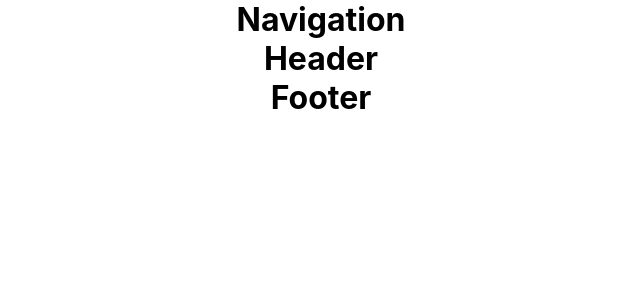
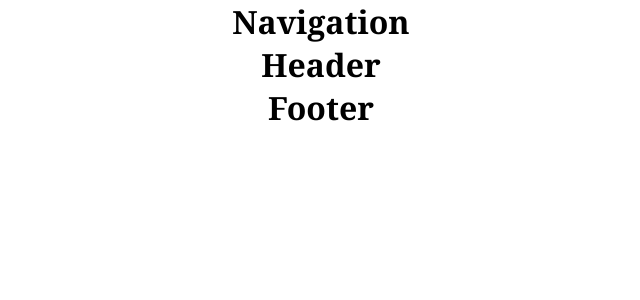
Before and after one commit to skyrocketideas/robertsons-farm, a React (Create React App) app: page / in a window 1280 px wide. Shown: the top 300 px of the page, without its empty margins (319-959 px from the left). Built offline with nearby package versions, Linux system fonts and the light colour scheme; a web font is replaced by a local one.

Commit message:
feature: add main section component

```diff
--- a/src/App.css
+++ b/src/App.css
@@ -4,7 +4,7 @@
 /* variables */
 :root {
 	font-size: 16px;
-	--primary-font: "Arial", sans-serif;
+	--primary-font: "Georgia", sans-serif;
 }
 
 /* base styles */
@@ -20,4 +20,5 @@ html {
 
 .App {
 	text-align: center;
+	font-family: var(--primary-font);
 }
```
Also changed, not shown: src/components/Main.js (added).
